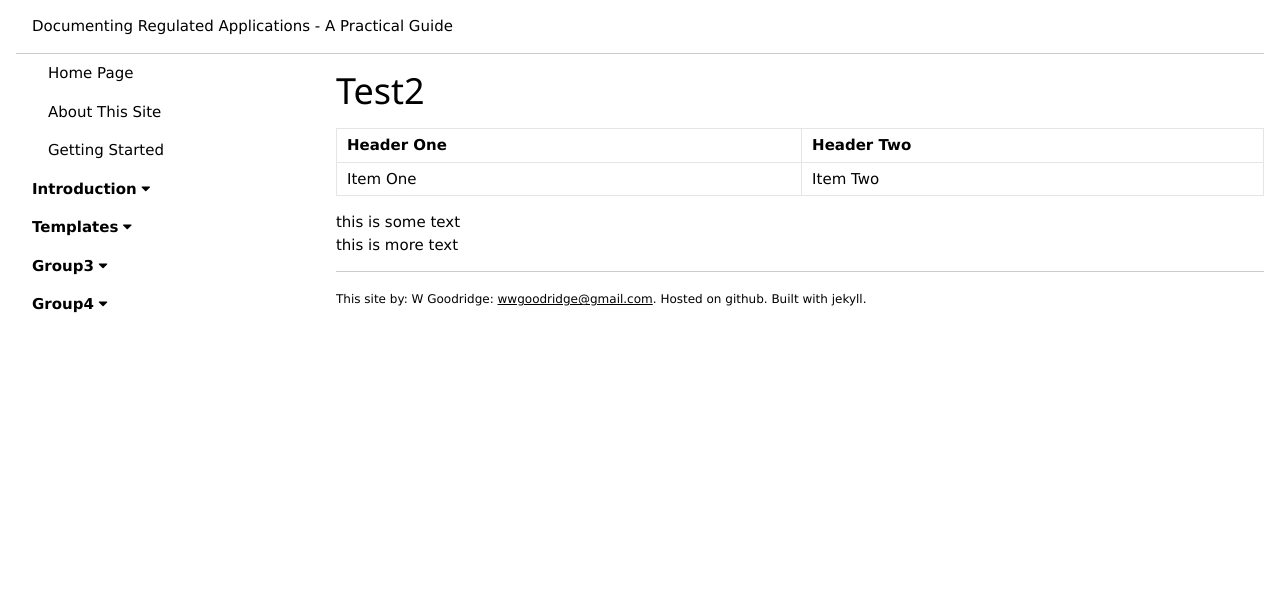
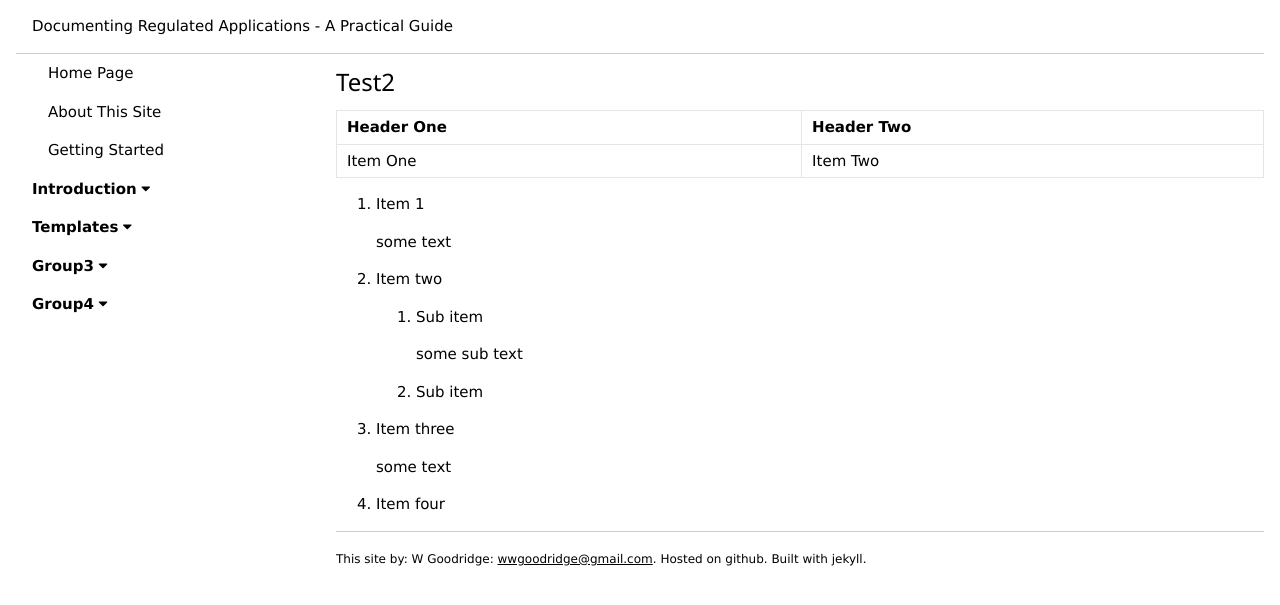
Before and after one commit to wgoodridge/regdocs, a Jekyll site: the page built from pages/getting-started/test2.md, in a window 1280 px wide. Shown: the top 605 px of the page. Built offline with Jekyll 4.4.1, drawn with Linux system fonts in a browser that asks for light colours; nearby versions of some CDN libraries.

```diff
--- a/_data/navigation.yml
+++ b/_data/navigation.yml
@@ -4,7 +4,7 @@ toc:
 - title: Introduction
   subfolderitems:
     - page: Background
-      url: /pages/getting-started/background.html
+      url: /background.html
     - page: Test2
       url: /pages/getting-started/test2.html
     - page: Test3
--- a/_includes/sidebar.html
+++ b/_includes/sidebar.html
@@ -11,14 +11,11 @@
     <div id="{{myvar.title}}" class="w3-hide w3-margin-left ">
       {% for mylink in myvar.subfolderitems %}
         {% if mylink.url == page.url%}
-          <a href="{{site.baseurl}}{{mylink.url}}" class="w3-bar-item w3-button w3-hover-light-grey w3-green">{{mylink.page}}</a>
+          <a href="{{site.baseurl}}{{mylink.url}}" class="w3-bar-item w3-button "><b>{{mylink.page}}</b></a>
         {% else %}
           <a href="{{site.baseurl}}{{mylink.url}}" class="w3-bar-item w3-button w3-hover-light-grey">{{mylink.page}}</a>
         {% endif %}
-
-
       {% endfor %}
     </div>
   {% endfor %}
-
 </div>
--- /dev/null
+++ b/newfile.txt
@@ -0,0 +1,3 @@
+# this is a comment
+this is another line
+some more words
--- a/pages/getting-started/test2.md
+++ b/pages/getting-started/test2.md
@@ -10,13 +10,21 @@ department: Department Name
 effectiveDate: mm/dd/yyyy
 number: SOP Number
 ---
-# {{page.title}}
+###   {{page.title}}
 
 | Header One     | Header Two     |
 | :------------- | :------------- |
 | Item One       | Item Two       |
 
+1. Item 1
 
+    some text
+2. Item two
+    1. Sub item
 
-this is some text
-this is more text
+        some sub text
+    2. Sub item
+3. Item three
+
+    some text
+4. Item four
```
Also changed, not shown: pages/getting-started/background.md (+4 -1 lines).
